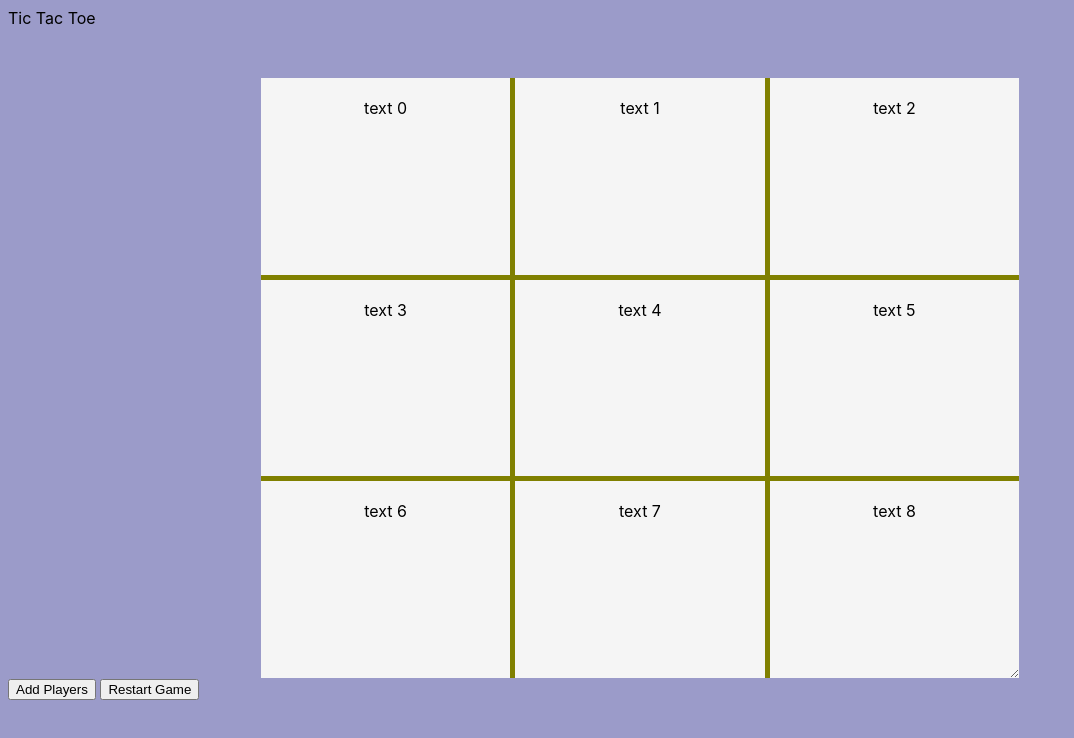
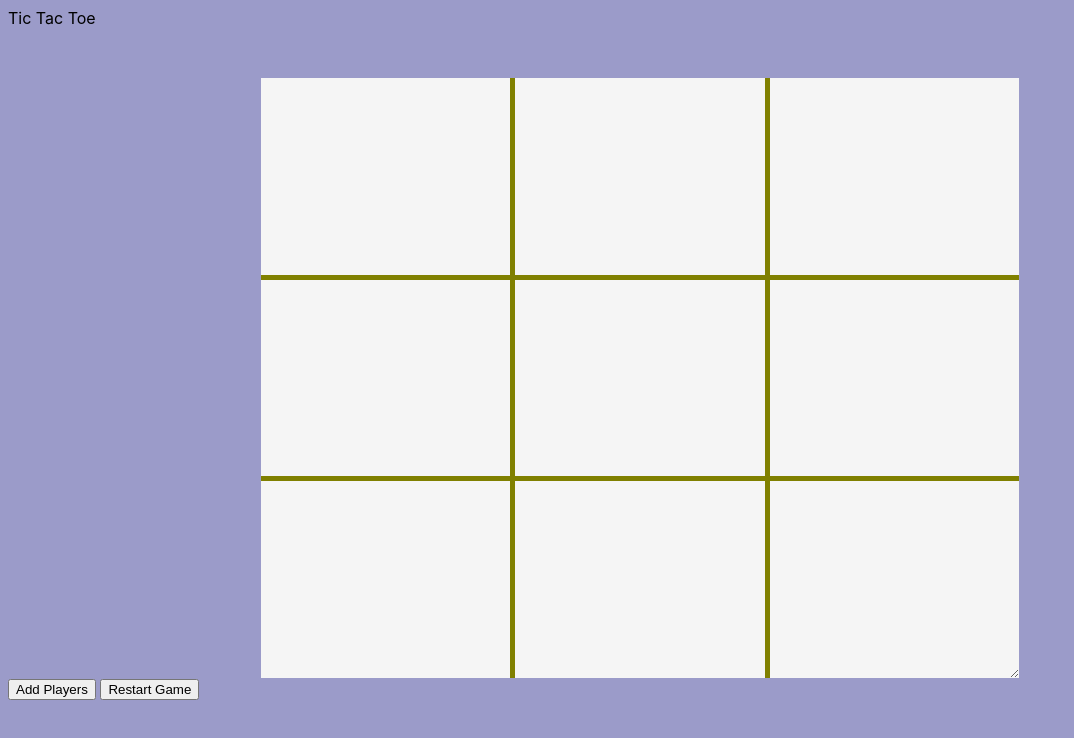
Before and after one commit to kelshuka/Tic-Tac-Toe, a plain HTML site: page index.html in a window 1280 px wide. Shown: the whole page, without its empty margins (0-1074 px from the left). Drawn offline with Linux system fonts and the light colour scheme.

Commit message:
Add index.html and javascript.js

```diff
--- a/index.html
+++ b/index.html
@@ -16,15 +16,15 @@
 
         <div class="container">
 
-            <div class="text" id="0">text 0</div>
-            <div class="text" id="1">text 1</div>
-            <div class="text" id="2">text 2</div>
-            <div class="text" id="3">text 3</div>
-            <div class="text" id="4">text 4</div>
-            <div class="text" id="5">text 5</div>
-            <div class="text" id="6">text 6</div>
-            <div class="text" id="7">text 7</div>
-            <div class="text" id="8">text 8</div>
+            <div class="text" id="0"></div>
+            <div class="text" id="1"></div>
+            <div class="text" id="2"></div>
+            <div class="text" id="3"></div>
+            <div class="text" id="4"></div>
+            <div class="text" id="5"></div>
+            <div class="text" id="6"></div>
+            <div class="text" id="7"></div>
+            <div class="text" id="8"></div>
 
 
         </div>
--- a/javascript.js
+++ b/javascript.js
@@ -31,7 +31,7 @@ foRm.addEventListener("submit", function (event) {
 
 });
 
-console.log(Players);
+
 
 const plaYer = (function () {
     function player1(Player) {
@@ -67,7 +67,11 @@ numbs.forEach(contents => {
         let gaMer1 = plaYer.player1(Players);
         let gaMer2 = plaYer.player2(Players);
 
+
+
         playerTurn.textContent = `${currentPlayer} please play `;
+        currentPlayer = currentPlayer == gaMer1.discordName ? gaMer2.discordName : gaMer1.discordName;
+
 
         let arr = gameB;
         let ind = e.target.id;
@@ -79,9 +83,9 @@ numbs.forEach(contents => {
             winNer (arr,currentSign, currentPlayer);
 
             currentSign = currentSign == gaMer1.sign ? gaMer2.sign : gaMer1.sign;
-            currentPlayer = currentPlayer == gaMer1.discordName ? gaMer2.discordName : gaMer1.discordName;
 
         }
+        reStart ();
 
     });
 });
@@ -125,8 +129,22 @@ function winNer (arr,currentSign, currentPlayer) {
         if (arr[2] == currentSign ) {
             playerTurn.textContent = `The winner is ${currentPlayer}`;}
     }
-    else if (arr[6] !== '' && arr[7] !== '' && arr[8] !== ''){
+    else if (arr[0] !== '' && arr[1] !== '' && arr[2] !== '' && arr[3] !== '' && arr[4] !== ''
+    && arr[5] !== '' && arr[6] !== '' && arr[7] !== '' && arr[8] !== ''){
         playerTurn.textContent = 'The game is a draw';
     }
     return false;
 }
+
+const restartButtn = document.querySelector('.clean');
+
+function reStart () {
+    restartButtn.addEventListener('click', () => {
+        gameB.fill('');
+        numbs.forEach(contents => {
+            contents.innerText = '';
+        })
+        playerTurn.textContent ='';
+
+    })
+}
```
